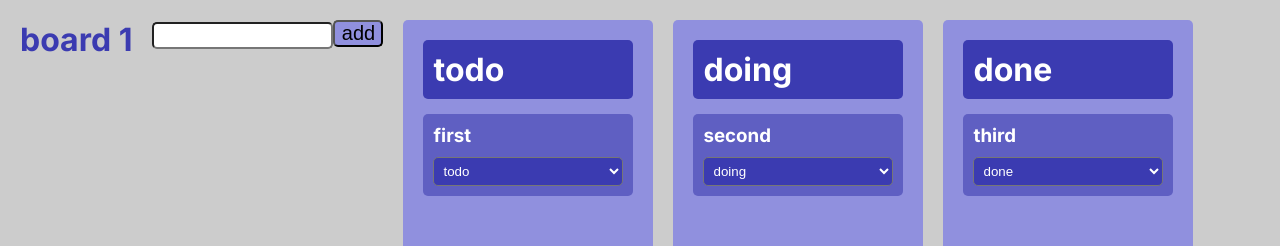
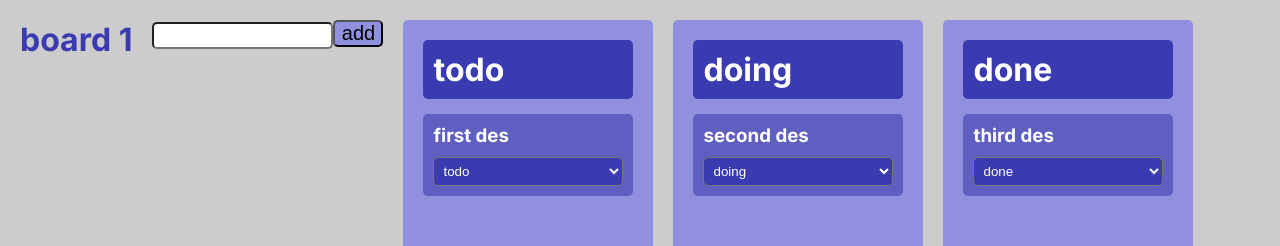
Before and after one commit to fateme-rabbani/todo-nextjs, a Next.js app: page /1 in a window 1280 px wide. Shown: the top 246 px of the page. Built offline with nearby package versions, Linux system fonts and the light colour scheme.

Commit message:
implement context

```diff
--- a/app/[boardNumber]/page.tsx
+++ b/app/[boardNumber]/page.tsx
@@ -1,66 +1,46 @@
 "use client";
 import styled from "styled-components";
-import { useState } from "react";
+import { useContext } from "react";
 
 import Input from "../../components/Input";
 import Column from "../../components/Column";
-
-export const statuses = ["todo", "doing", "done"] as const;
-export type Status = (typeof statuses)[number];
+import { BoardContext, Status, statuses } from "../layout";
 
 export interface Task {
   id: number;
-  des: string;
+  taskDes: string;
   status: Status;
 }
 
 export interface TasksListProps {
   tasks: Task[];
   status: Status;
-  onChange: (id: number, status: Status) => void;
-  remove: (id: number) => void;
+  boardId: number;
 }
-
-let _id = 0;
-const makeId = () => ++_id;
 
 type ParamsType = {
   params: { boardNumber: string };
 };
 
 const Board = (props: ParamsType) => {
-  const [tasks, setTasks] = useState<Task[]>([
-    { id: makeId(), des: "first", status: "todo" },
-    { id: makeId(), des: "second", status: "doing" },
-    { id: makeId(), des: "third", status: "done" },
-  ]);
+  const { boards, createTask } = useContext(BoardContext);
 
-  const handleChange = (id: any, status: Status) => {
-    setTasks(
-      tasks.map((task) => {
-        if (task.id !== id) return task;
-        return { ...task, status };
-      })
-    );
-  };
-  const handleRemove = (id: any) => {
-    setTasks(tasks.filter((task) => task.id !== id));
-  };
+  const board = boards.filter(
+    (board) => board.id === +props.params.boardNumber
+  )[0];
+
   return (
     <Wrapper>
       <Title>board {props.params.boardNumber}</Title>
       <Input
-        handleSubmit={(value) => {
-          setTasks([...tasks, { id: makeId(), des: value, status: "todo" }]);
-        }}
+        handleSubmit={(value) => createTask(value, +props.params.boardNumber)}
       />
       {statuses.map((status, i) => (
         <Column
           status={status}
           key={i}
-          tasks={tasks}
-          onChange={handleChange}
-          remove={handleRemove}
+          tasks={board?.tasks}
+          boardId={+props.params.boardNumber}
         />
       ))}
     </Wrapper>
--- a/app/layout.tsx
+++ b/app/layout.tsx
@@ -1,22 +1,137 @@
-import type { Metadata } from "next";
+"use client";
+
 import { Inter } from "next/font/google";
 import "./globals.css";
+import { createContext, useState } from "react";
 
 const inter = Inter({ subsets: ["latin"] });
 
-export const metadata: Metadata = {
-  title: "Create Next App",
-  description: "Generated by create next app",
-};
+export const statuses = ["todo", "doing", "done"] as const;
+export type Status = (typeof statuses)[number];
+export interface Task {
+  id: number;
+  taskDes: string;
+  status: Status;
+}
+interface Board {
+  id: number;
+  des: string;
+  tasks: Task[];
+}
+interface BoardContextType {
+  boards: Board[];
+  createTask: (value: string, id: number) => void;
+  createBoard: (value: string) => void;
+  removeTask: (taskId: number, boardId: number) => void;
+  changeStatus: (id: any, status: Status, boardId: number) => void;
+}
+
+export const BoardContext = createContext<BoardContextType>(null as never);
+
+let id = 0,
+  _id = 0;
+
+const makeId = () => ++id;
+const $makeId = () => ++_id;
 
 export default function RootLayout({
   children,
 }: Readonly<{
   children: React.ReactNode;
 }>) {
+  const [boards, setBoards] = useState<Board[]>([
+    {
+      id: makeId(),
+      des: "first",
+      tasks: [
+        { id: $makeId(), taskDes: "first des", status: "todo" },
+        { id: $makeId(), taskDes: "second des", status: "doing" },
+        { id: $makeId(), taskDes: "third des", status: "done" },
+      ],
+    },
+    {
+      id: makeId(),
+      des: "second",
+      tasks: [
+        { id: $makeId(), taskDes: "first des", status: "todo" },
+        { id: $makeId(), taskDes: "second des", status: "doing" },
+        { id: $makeId(), taskDes: "third des", status: "done" },
+      ],
+    },
+  ]);
+
+  const createTask = (value: string, id: number) => {
+    setBoards((prevBoard) =>
+      prevBoard.map((board) =>
+        board.id === id
+          ? {
+              ...board,
+              tasks: [
+                ...board.tasks,
+                { id: $makeId(), taskDes: value, status: "todo" },
+              ],
+            }
+          : board
+      )
+    );
+  };
+  const createBoard = (value: string) => {
+    setBoards([
+      ...boards,
+      {
+        id: makeId(),
+        des: value,
+        tasks: [
+          { id: $makeId(), taskDes: "first des", status: "todo" },
+          { id: $makeId(), taskDes: "second des", status: "doing" },
+          { id: $makeId(), taskDes: "third des", status: "done" },
+        ],
+      },
+    ]);
+  };
+
+  const removeTask = (taskId: number, boardId: number) => {
+    setBoards((prevBoard) =>
+      prevBoard.map((board) =>
+        board.id === boardId
+          ? {
+              ...board,
+              tasks: board.tasks.filter((task) => task.id !== taskId),
+            }
+          : board
+      )
+    );
+  };
+
+  const changeStatus = (id: any, status: Status, boardId: number) => {
+    setBoards((prevBoard) =>
+      prevBoard.map((board) =>
+        board.id !== boardId
+          ? board
+          : {
+              ...board,
+              tasks: board.tasks.map((task) => {
+                if (task.id !== id) return task;
+                return { ...task, status };
+              }),
+            }
+      )
+    );
+  };
+
   return (
     <html lang="en">
-      <body className={inter.className}>{children}</body>
+      <BoardContext.Provider
+        value={{
+          boards,
+          createTask,
+          createBoard,
+          removeTask,
+          changeStatus,
+        }}
+      >
+        <body className={inter.className}>{children}</body>
+      </BoardContext.Provider>
     </html>
   );
 }
--- a/components/Card/index.tsx
+++ b/components/Card/index.tsx
@@ -1,17 +1,20 @@
-import styled from "styled-components"
-import { FC } from "react"
+import styled from "styled-components";
+import { FC } from "react";
 
-import { TasksListProps } from "@/app/[boardNumber]/page"
-import Select from "../Select"
+import { TasksListProps } from "@/app/[boardNumber]/page";
+import Select from "../Select";
 
-export const Card: FC<TasksListProps> = ({ tasks, status, onChange, remove }) => {
-    return tasks.filter(task => task.status === status).map((task, i) => <Wrapper key={i}>
-        <Title>{task.des}</Title>
-        <Select status={task.status} id={task.id} onChange={onChange} remove={remove} />
-    </Wrapper>)
-
-}
-export default Card
+export const Card: FC<TasksListProps> = ({ tasks, status, boardId }) => {
+  return tasks
+    ?.filter((task) => task.status === status)
+    .map((task, i) => (
+      <Wrapper key={i}>
+        <Title>{task.taskDes}</Title>
+        <Select status={task.status} id={task.id} boardId={boardId} />
+      </Wrapper>
+    ));
+};
+export default Card;
 
 const Wrapper = styled.div`
   background-color: #5f5fc2;
@@ -20,8 +23,8 @@ const Wrapper = styled.div`
   display: flex;
   flex-direction: column;
   gap: 10px;
-`
+`;
 
 const Title = styled.h3`
   color: #fff;
-`
+`;
--- a/components/Column/index.tsx
+++ b/components/Column/index.tsx
@@ -1,25 +1,23 @@
-import styled from "styled-components"
-import { FC } from "react"
+import styled from "styled-components";
+import { FC } from "react";
 
-import Card from "../Card"
-import { TasksListProps } from "@/app/[boardNumber]/page"
+import { TasksListProps } from "@/app/[boardNumber]/page";
+import Card from "../Card";
 
 interface Column extends TasksListProps {
-    key: number,
+  key: number;
 }
 
-const Column: FC<Column> = ({ status, key, tasks, onChange, remove }) => {
-    return <Wrapper key={key}>
+const Column: FC<Column> = ({ status, key, tasks, boardId }) => {
+  return (
+    <Wrapper key={key}>
       <Title>{status}</Title>
-        <Card
-            tasks={tasks}
-            status={status}
-            onChange={onChange}
-            remove={remove} />
+      <Card tasks={tasks} status={status} boardId={boardId} />
     </Wrapper>
-}
+  );
+};
 
-export default Column
+export default Column;
 
 const Wrapper = styled.div`
   background-color: #9090de;
@@ -29,10 +27,10 @@ const Wrapper = styled.div`
   display: flex;
   flex-direction: column;
   gap: 15px;
-`
+`;
 const Title = styled.h1`
   color: #fff;
   background-color: #3b3bb1;
   padding: 10px;
   border-radius: 5px;
-`
+`;
--- a/components/Select/index.tsx
+++ b/components/Select/index.tsx
@@ -1,37 +1,37 @@
-import styled from "styled-components"
-import { FC } from "react"
+import styled from "styled-components";
+import { FC, useContext } from "react";
 
-import { Status } from "@/app/[boardNumber]/page"
+import { Status, BoardContext } from "@/app/layout";
 interface Select {
-    status: Status
-    id: number
-    onChange: (id: number, status: Status) => void,
-    remove: (id: number) => void
+  status: Status;
+  id: number;
+  boardId: number;
 }
 
-const Select: FC<Select> = ({ status, id, onChange, remove }) => {
+const Select: FC<Select> = ({ status, id, boardId }) => {
+  const { removeTask, changeStatus } = useContext(BoardContext);
 
   const handleChange = (id: number, e: any) => {
-        const value = e.target.value
+    const value = e.target.value;
 
-        if (value === "remove")
-            remove(id)
-        else
-            onChange(id, value)
-    }
-    return <Wrapper value={status} onChange={(e: any) => handleChange(id, e)}>
+    if (value === "remove") removeTask(id, boardId);
+    else changeStatus(id, value, boardId);
+  };
+  return (
+    <Wrapper value={status} onChange={(e: any) => handleChange(id, e)}>
       <option value="todo">todo</option>
       <option value="doing">doing</option>
       <option value="done">done</option>
       <option value="remove">remove</option>
     </Wrapper>
-}
+  );
+};
 
-export default Select
+export default Select;
 
 const Wrapper = styled.select`
   background-color: #3b3bb1;
   color: #fff;
   padding: 5px;
   border-radius: 5px;
-`
+`;
```
Also changed, not shown: app/page.tsx (+4 -27 lines), 1 other file (tests, documents, lock files or other folders). Lines whose indentation alone changed are shown as unchanged.
